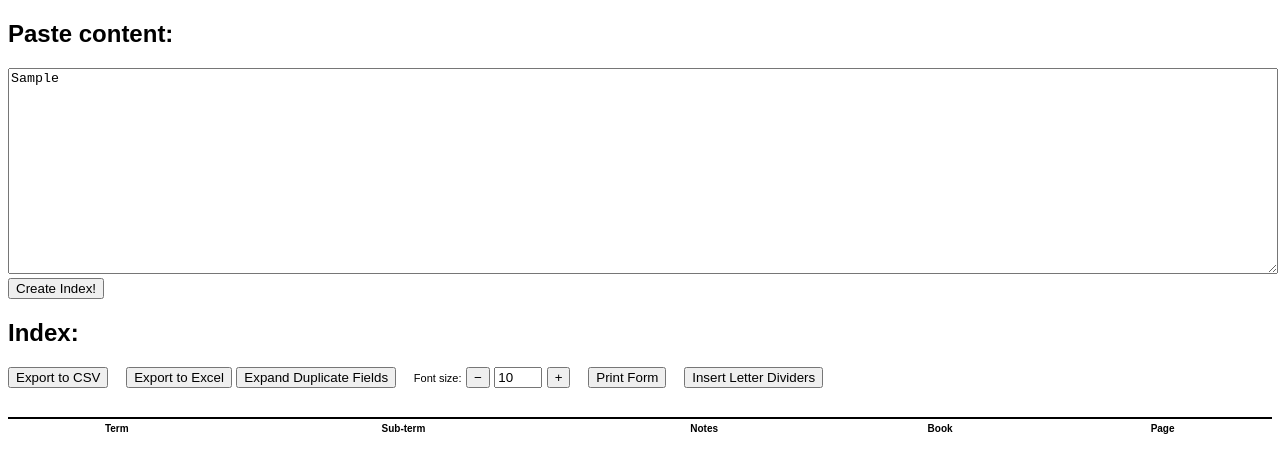
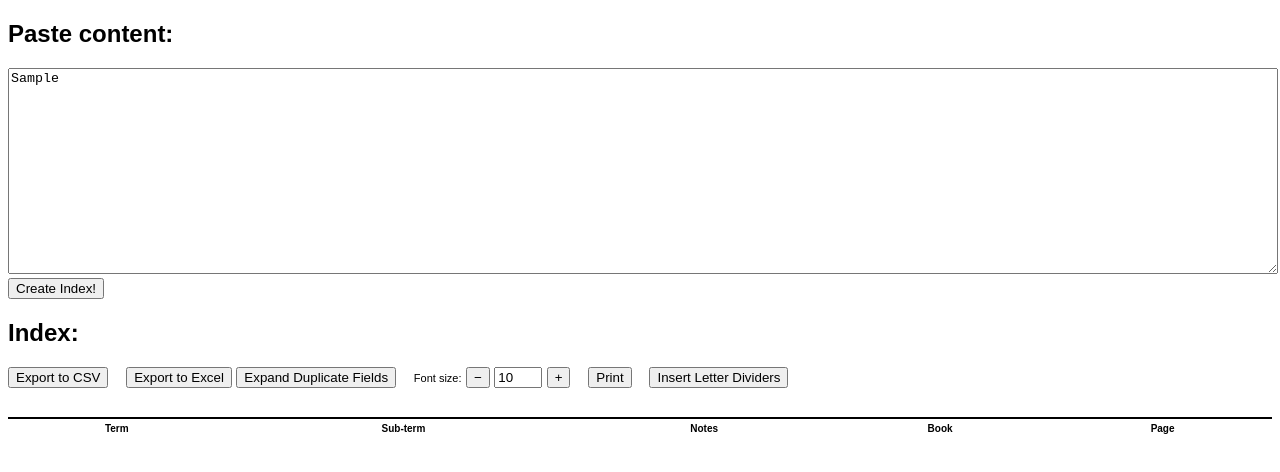
Before and after one commit to sec-ml/index-creator, a website: page index.html in a window 1280 px wide. Both pictures are taken after typing "Sample" into the empty fields and a click on the button "Create Index!". Drawn offline with Linux system fonts and the light colour scheme.

Commit message:
rename button

```diff
--- a/index.html
+++ b/index.html
@@ -72,7 +72,7 @@
       type="button"
       onclick="printJS({printable: 'output', type: 'html', scanStyles: false, css: 'print.css'})"
     >
-      Print Form
+      Print
     </button>
 
     <button
```
